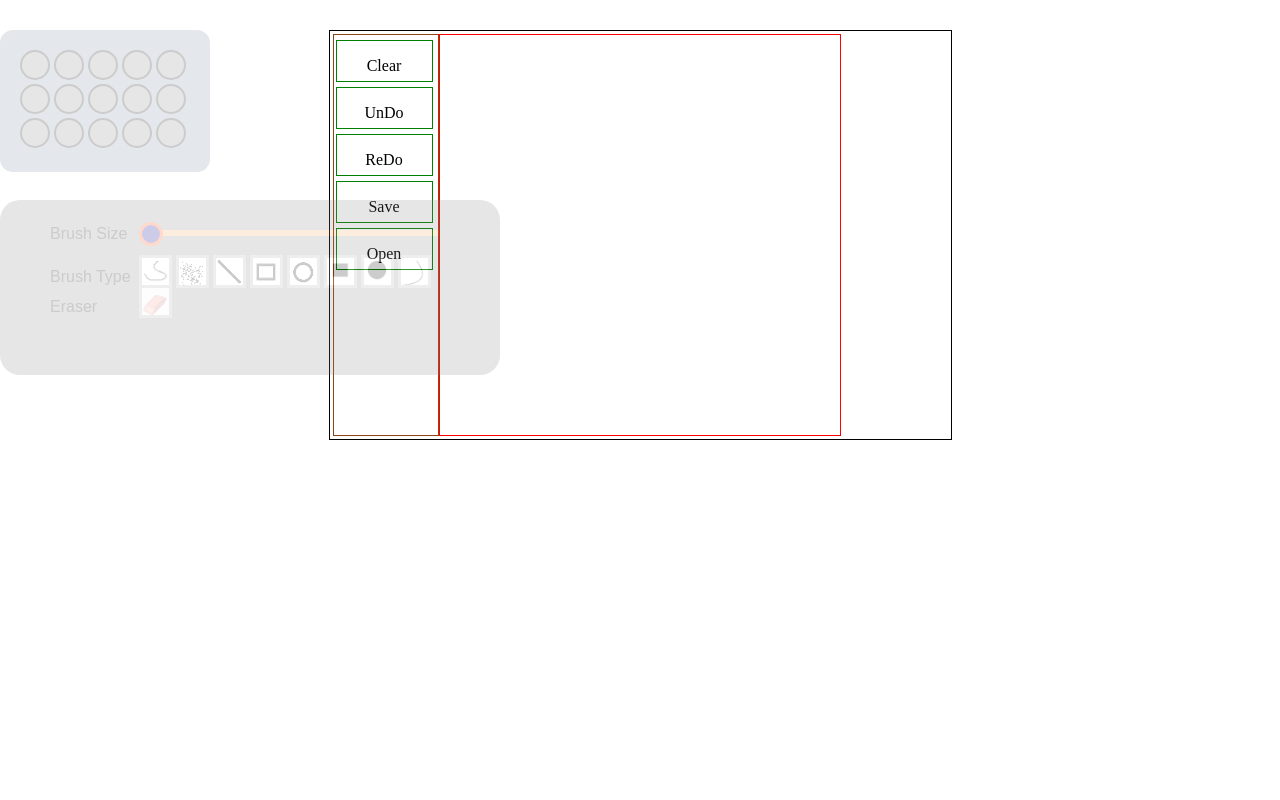
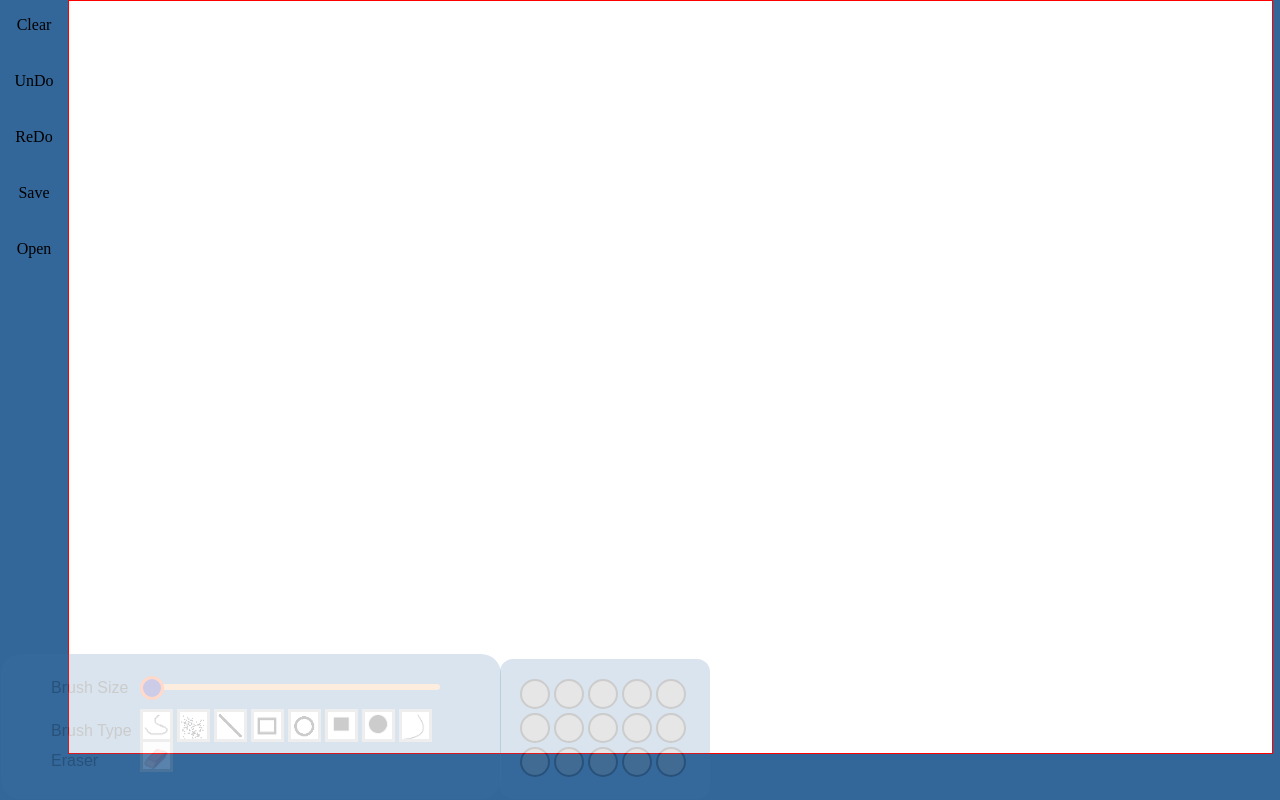
Before and after one commit to sxq111/sxq111.github.io, a plain HTML site: page drawboard/index.html in a window 1280 px wide. Drawn offline with Linux system fonts and the light colour scheme.

Commit message:
UI改变

```diff
--- a/drawboard/brush.js
+++ b/drawboard/brush.js
@@ -234,6 +234,7 @@ function setCurvebrush(canvas)
     var finishline=false;
     var tempimg;
     var x1,y1,x2,y2;
+
     canvas.onmousedown=function(e)
     {
         tempimg=new Image();
--- a/drawboard/index.css
+++ b/drawboard/index.css
@@ -3,16 +3,19 @@ body{
     margin: 0px;
 }
 #mydiv{
-    margin: 30px auto;
-    width: 615px;
-    padding: 3px;
-    border: 1px solid black;
+    margin: 0 auto;
+    width: 100%;
+    height: 100%;
+    padding: 0px;
+    border: 0px solid black;
+    background-color: #336699;
 }
 #loadfile{
     display: none;
 }
 #brushtools{
-    top:200px;
+    bottom: 1px;
+    left: 1px;
     cursor: move;
             /*禁用内容被选中 ： */
         -moz-user-select:none; /*火狐*/
@@ -22,10 +25,10 @@ body{
         user-select:none;
     padding-top: 15px;
     width: 500px;
-    height: 160px;
+    height: 130px;
     border-radius: 20px;
     border: 0px solid red;
-    background-color:grey;
+    background-color:#4477aa;
     position: fixed;
 }
 #brushtools{
@@ -122,12 +125,14 @@ body{
 }*/
 #canvas{
     margin: 0 0;
-   width: 400px;
-   height: 400px;
+   width: 94%;
+   height: 94%;
    display: block;
    border: 1px solid red;
 }
 #colors{
+        bottom: 1px;
+    left: 500px;
         /*禁用内容被选中 ： */
         -moz-user-select:none; /*火狐*/
         -webkit-user-select:none; /*webkit浏览器*/
@@ -136,16 +141,18 @@ body{
         user-select:none;
 
     z-index: 5;
-    height: auto;
+    height: 100px;
     width: 170px;
     /*overflow:hidden;*/
-    border:20px solid lightslategray;
+    border:20px solid #4477aa;
     position: fixed;
     cursor: move;
     border-radius: 13px;
-    background-color: lightslategray;
+    background-color: #4477aa;
     /*left: 10px;
     top: 10px;*/
+
+
 }
 
 #colors:hover{
@@ -241,24 +248,26 @@ body{
         user-select:none;
 
     padding:0 2px;
-    width: 100px;
-    height: 400px;
+    width: 5%;
+    height: 100%;
     float:left;
-    border: 1px solid saddlebrown;
+    /*border: 1px solid saddlebrown;*/
+    background-color: #336699;
 }
 
 
 .btn{
     text-align: center;
     padding: auto auto;
-    margin: 5px 0;
-    width: 95px;
+    margin: 5px auto;
+    width: 90%;
     height: 40px;
     display: block;
-    border: 1px solid green;
+
+
 }
 .btn:hover{
-    background-color: darkgreen;
+    background-color: #4477aa;
 }
 .btn:active{
     background-color: gray;
--- a/drawboard/main.js
+++ b/drawboard/main.js
@@ -43,6 +43,11 @@ function main()
 {
    console.log(sxqtools.hasOwnProperty("toRGB"));
     var canvas=document.getElementById("canvas");
+    var cw= getComputedStyle(canvas,null).width;
+    var cy= getComputedStyle(canvas,null).height;
+    console.log(cw+','+cy);
+    canvas.width=Number.parseInt(cw);
+    canvas.height=Number.parseInt(cy);
     var context=canvas.getContext("2d");
     context.fillStyle="#fff";
     context.fillRect(0,0,canvas.width,canvas.height);
```
